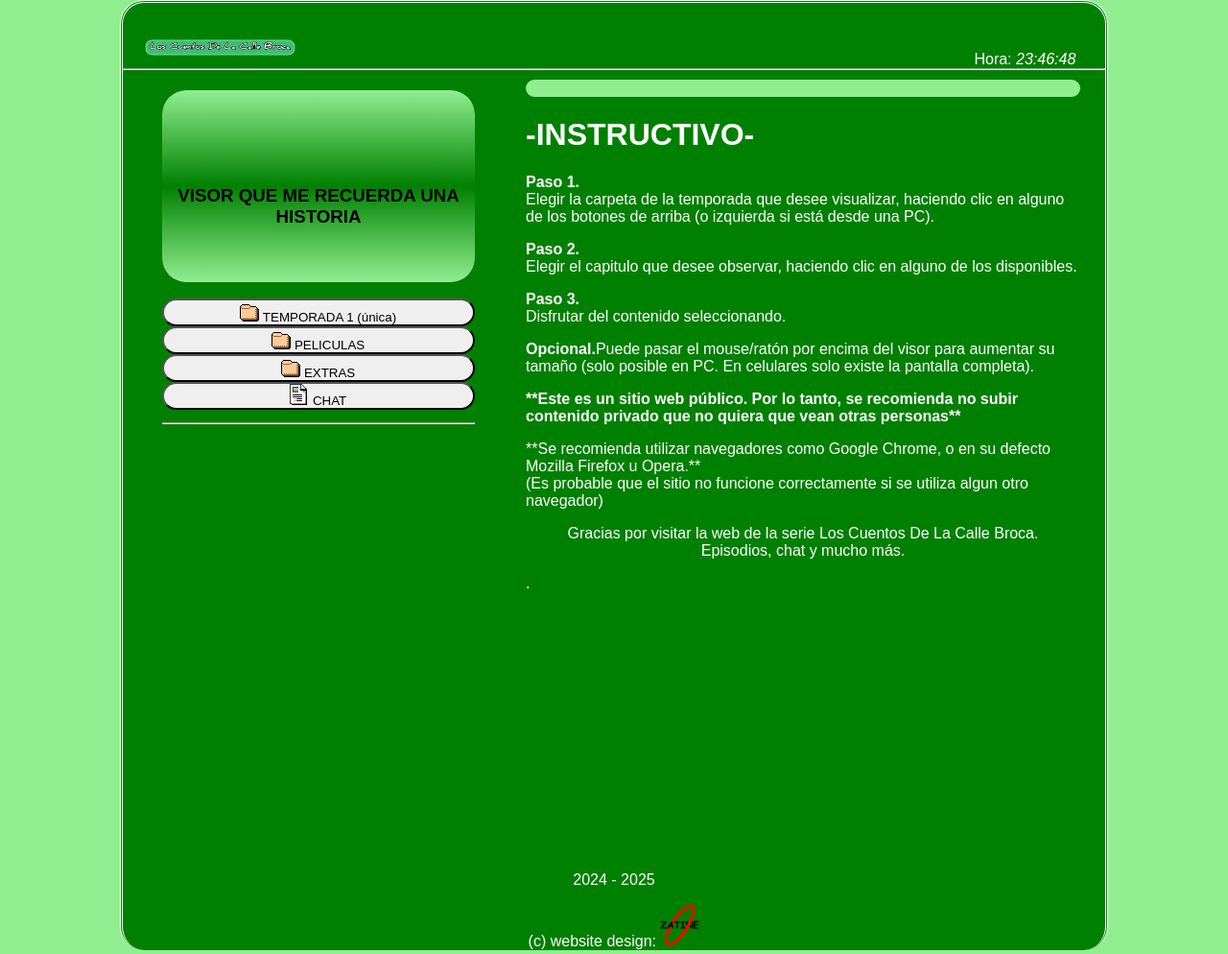
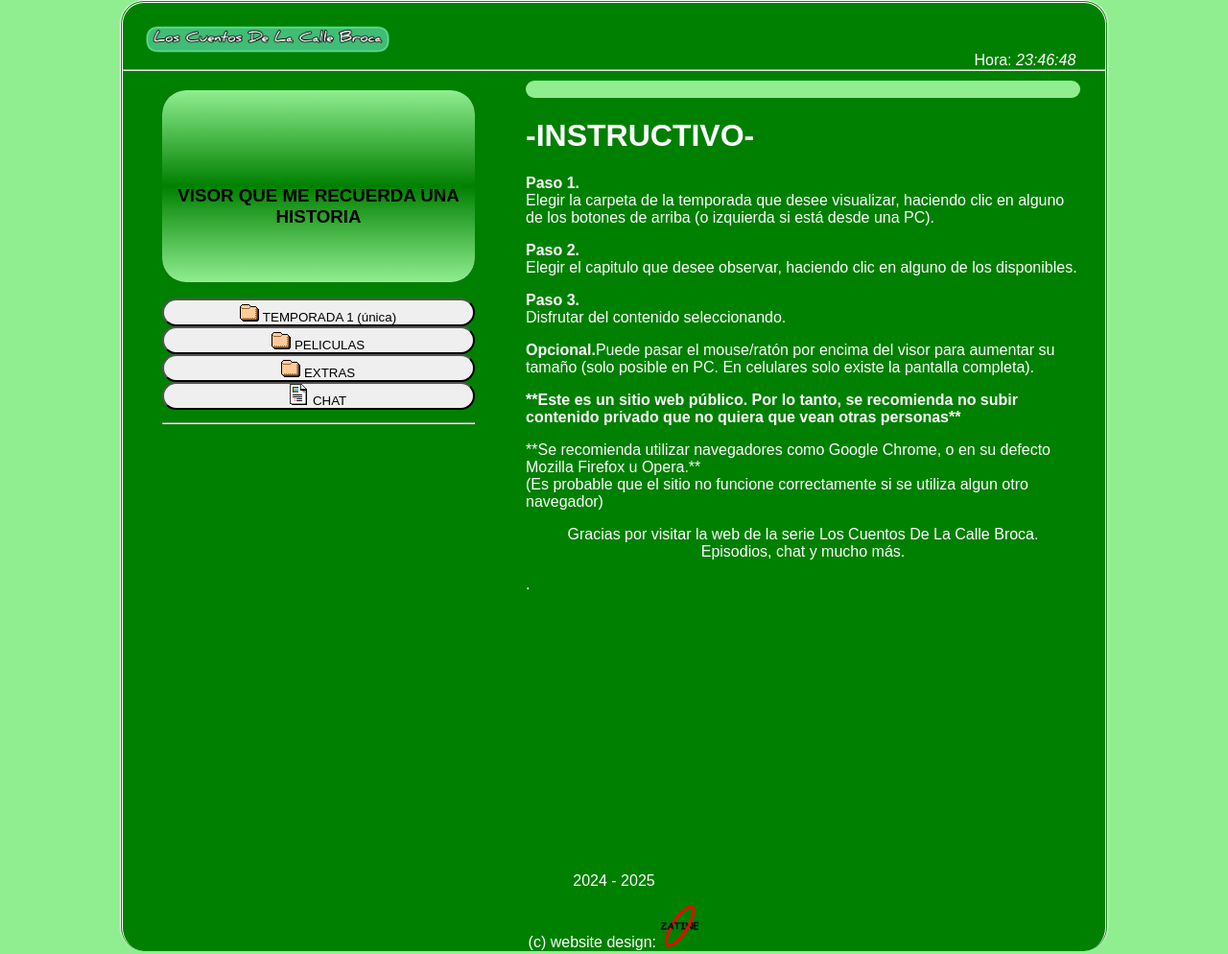
Before and after one commit to zohan9ir/callebroca, a plain HTML site: page index.html in a window 1280 px wide. Shown: the whole page at 96% size. Drawn offline with Linux system fonts and the light colour scheme.

Commit message:
Update style.css

```diff
--- a/style.css
+++ b/style.css
@@ -33,7 +33,7 @@ width:93%;
 .tituloprincipalh1{
 font-family:arial;
 color:black;
-width:16%;
+width:26%;
 margin:-9px;
 }
 
```
